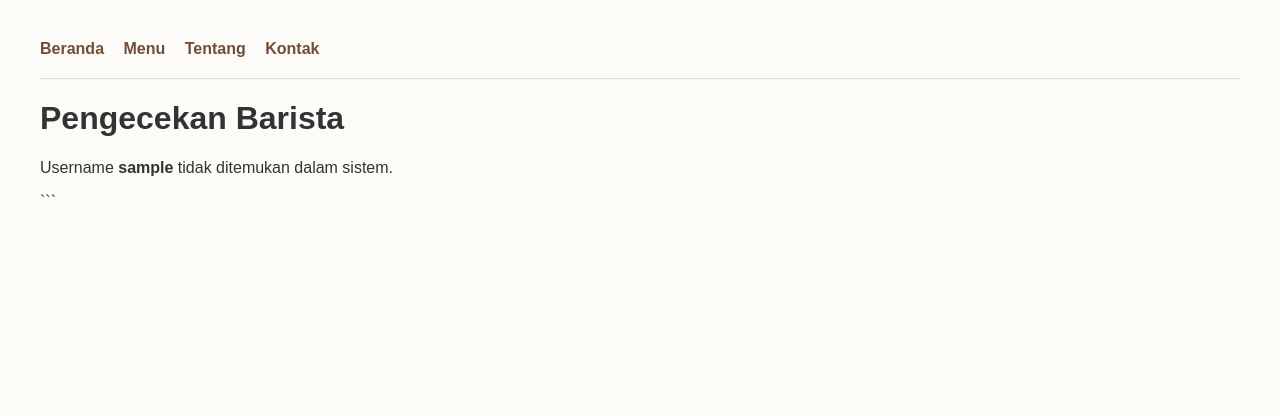
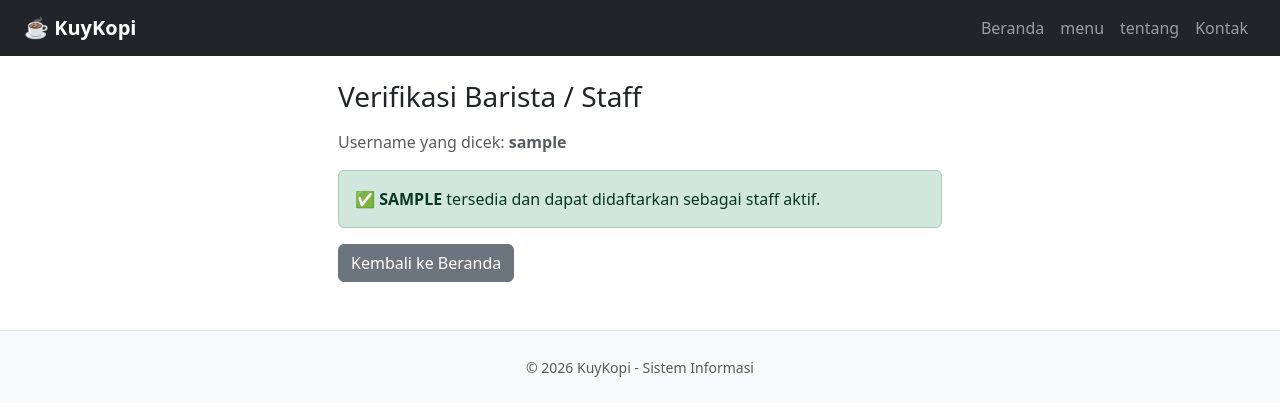
Before and after one commit to galih-cloud/sistem-coffe-shop, a Flask app: a page that uses templates/cek.html in a window 1280 px wide. Shown: the top 416 px of the page. Run offline with Flask 3, Linux system fonts and the light colour scheme.

Commit message:
Update fitur menu, stok, dan detail produk flask

````diff
--- a/app.py
+++ b/app.py
@@ -4,75 +4,70 @@ app = Flask(__name__)
 
 # Data dummy menu kopi & barista
 MENU_KOPI = {
-    1: {"nama": "Caramel Macchiato", "harga": 28000, "kategori": "Coffee"},
-    2: {"nama": "Manual Brew V60", "harga": 22000, "kategori": "Coffee"},
-    3: {"nama": "Green Tea Latte", "harga": 25000, "kategori": "Non-Coffee"},
-    4: {"nama": "Croissant Butter", "harga": 18000, "kategori": "Pastry"},
+    1: {"nama": "Caramel Macchiato", "harga": 28000, "kategori": "Coffee", "stok": 10},
+    2: {"nama": "Manual Brew V60", "harga": 22000, "kategori": "Coffee", "stok": 3},
+    3: {"nama": "Green Tea Latte", "harga": 25000, "kategori": "Non-Coffee", "stok": 0},
+    4: {"nama": "Croissant Butter", "harga": 18000, "kategori": "Pastry", "stok": 6},
 }
-BARISTA_TERDAFTAR = ["eliazar", "nopal", "amsal"]
+BARISTA_TERDAFTAR = ["eliazar", "nopal", "amsal", "galih"]
 
 
 # --- 1. EMPAT ROUTE STATIS ---
 @app.route("/")
 @app.route("/beranda")
 def beranda():
-  return render_template("beranda.html")
+    return render_template("beranda.html")
 
 
 @app.route("/tentang")
 def tentang():
-  return render_template("tentang.html")
+    return render_template("tentang.html")
 
 
 @app.route("/produk")
 def produk():
-  return render_template("produk.html", menu=MENU_KOPI)
+    return render_template("produk.html", menu=MENU_KOPI)
 
 
 @app.route("/kontak")
 def kontak():
-  return render_template("kontak.html")
+    return render_template("kontak.html")
 
 
-# --- 2. DYNAMIC ROUTE & VALIDASI ---
+# --- 2. DYNAMIC ROUTE & VALIDASI (3 Kondisi untuk Tugas Template) ---
 @app.route("/cek/<username>")
 def cek_username(username):
-  username = username.lower()
-  if len(username) < 4:
-    return "Error: Nama barista/staff minimal 4 karakter!", 400
-  status = (
-      "terdaftar sebagai Staff/Barista aktif"
-      if username in BARISTA_TERDAFTAR
-      else "tidak ditemukan dalam sistem"
-  )
-  return render_template("cek.html", username=username, status=status)
+    u = username.lower()
+    valid = len(u) >= 4
+    tersedia = valid and u not in BARISTA_TERDAFTAR
+    return render_template("cek.html", username=u, valid=valid, tersedia=tersedia)
 
 
 @app.route("/user/<username>")
 def profil_user(username):
-  return render_template("user.html", username=username)
+    return render_template("user.html", username=username)
 
 
 # --- 3. ROUTE DENGAN CONVERTER INT & ABORT(404) ---
 @app.route("/produk/<int:id>")
 def detail_produk(id):
-  p = MENU_KOPI.get(id)
-  if p is None:
-    abort(404)
-  return render_template("detail_produk.html", produk=p, id=id)
+    p = MENU_KOPI.get(id)
+    if p is None:
+        abort(404)
+    return render_template("detail_produk.html", produk=p, id=id)
 
 
 # --- 4. PENGGUNAAN REDIRECT & URL_FOR ---
 @app.route("/menu-lama")
 def menu_lama():
-  return redirect(url_for("produk"))
+    return redirect(url_for("produk"))
 
 
 # --- 5. CUSTOM HALAMAN ERROR 404 ---
 @app.errorhandler(404)
 def halaman_tidak_ditemukan(e):
-  return render_template("404.html"), 404
+    return render_template("404.html"), 404
 
 
 if __name__ == "__main__":
-  app.run(debug=True)
+    app.run(debug=True)
--- a/templates/base.html
+++ b/templates/base.html
@@ -2,20 +2,27 @@
 <html lang="id">
 <head>
     <meta charset="UTF-8">
-    <title>Sistem Coffee Shop</title>
-    <link rel="stylesheet" href="{{ url_for('static', filename='style.css') }}">
+    <title>{% block title %}KuyKopi{% endblock %}</title>
+    <!-- CDN Bootstrap 5 biar tampilannya rapi dan modern -->
+    <link rel="stylesheet" href="https://cdn.jsdelivr.net/npm/bootstrap@5.3.3/dist/css/bootstrap.min.css">
 </head>
 <body>
-    <nav>
-        <a href="{{ url_for('beranda') }}">Beranda</a>
-        <a href="{{ url_for('produk') }}">Menu</a>
-        <a href="{{ url_for('tentang') }}">Tentang</a>
-        <a href="{{ url_for('kontak') }}">Kontak</a>
+    <nav class="navbar navbar-expand-lg navbar-dark bg-dark px-4 mb-4">
+        <a class="navbar-brand fw-bold" href="{{ url_for('beranda') }}">☕ KuyKopi</a>
+        <div class="navbar-nav ms-auto">
+            <a class="nav-link" href="{{ url_for('beranda') }}">Beranda</a>
+            <a class="nav-link" href="{{ url_for('produk') }}">menu</a>
+            <a class="nav-link" href="{{ url_for('tentang') }}">tentang</a>
+            <a class="nav-link" href="{{ url_for('kontak') }}">Kontak</a>
+        </div>
     </nav>
-    <hr>
-    <div class="content">
+
+    <main class="container-fluid px-4">
         {% block content %}{% endblock %}
-    </div>
+    </main>
+
+    <footer class="text-center text-muted py-4 mt-5 bg-light border-top">
+        <small>&copy; 2026 KuyKopi - Sistem Informasi</small>
+    </footer>
 </body>
 </html>
-```
--- a/templates/cek.html
+++ b/templates/cek.html
@@ -1,5 +1,27 @@
 {% extends "base.html" %}
 {% block content %}
-<h1>Pengecekan Barista</h1>
-<p>Username <b>{{ username }}</b> {{ status }}.</p>
+<div class="row justify-content-center">
+  <div class="col-md-6">
+    <h3 class="mb-3">Verifikasi Barista / Staff</h3>
+    <p class="text-muted">Username yang dicek: <strong>{{ username }}</strong></p>
+
+    {% if not valid %}
+      <div class="alert alert-warning">
+        ⚠️ <strong>Peringatan:</strong> Nama minimal harus 4 karakter!
+      </div>
+    {% elif tersedia %}
+      <div class="alert alert-success">
+        ✅ <strong>{{ username | upper }}</strong> tersedia dan dapat didaftarkan sebagai staff aktif.
+      </div>
+    {% else %}
+      <div class="alert alert-danger">
+        ❌ <strong>{{ username | upper }}</strong> sudah dipakai atau terdaftar dalam sistem!
+      </div>
+    {% endif %}
+
+    <div class="mt-3">
+        <a href="{{ url_for('beranda') }}" class="btn btn-secondary">Kembali ke Beranda</a>
+    </div>
+  </div>
+</div>
 {% endblock %}
--- a/templates/detail_produk.html
+++ b/templates/detail_produk.html
@@ -3,5 +3,6 @@
 <h2>{{ produk.nama }}</h2>
 <p>Kategori: {{ produk.kategori }}</p>
 <p>Harga: Rp{{ "{:,}".format(produk.harga) }}</p>
+<p>Stok: {{ produk.stok }}</p>
 <p><a href="{{ url_for('produk') }}">&larr; Kembali ke Menu</a></p>
 {% endblock %}
````
